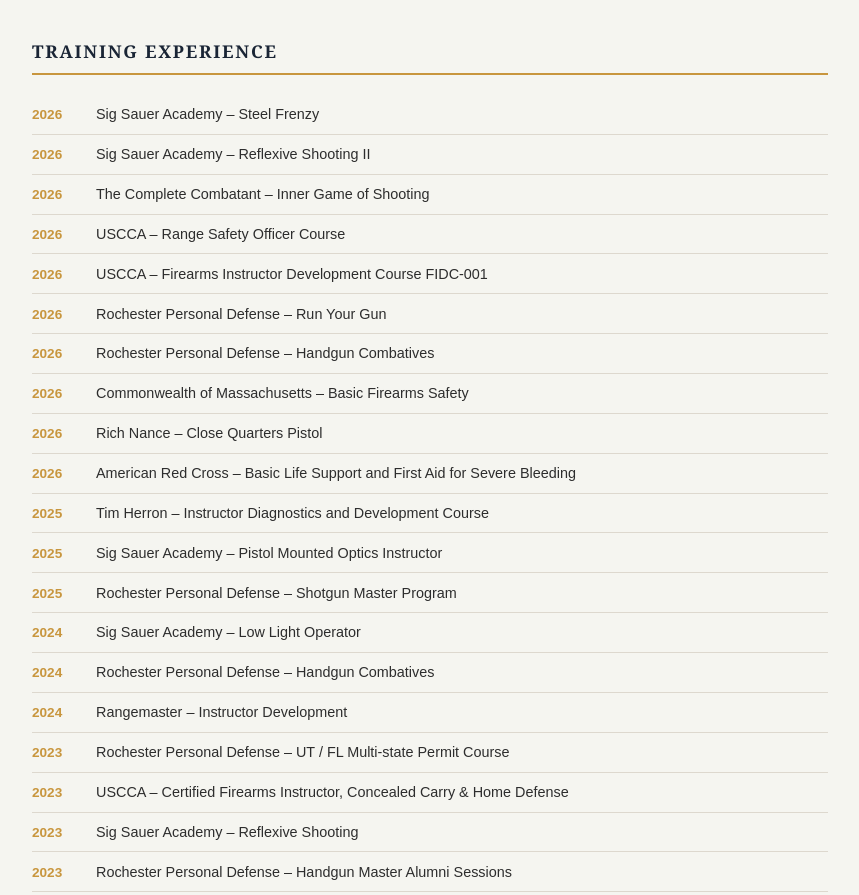
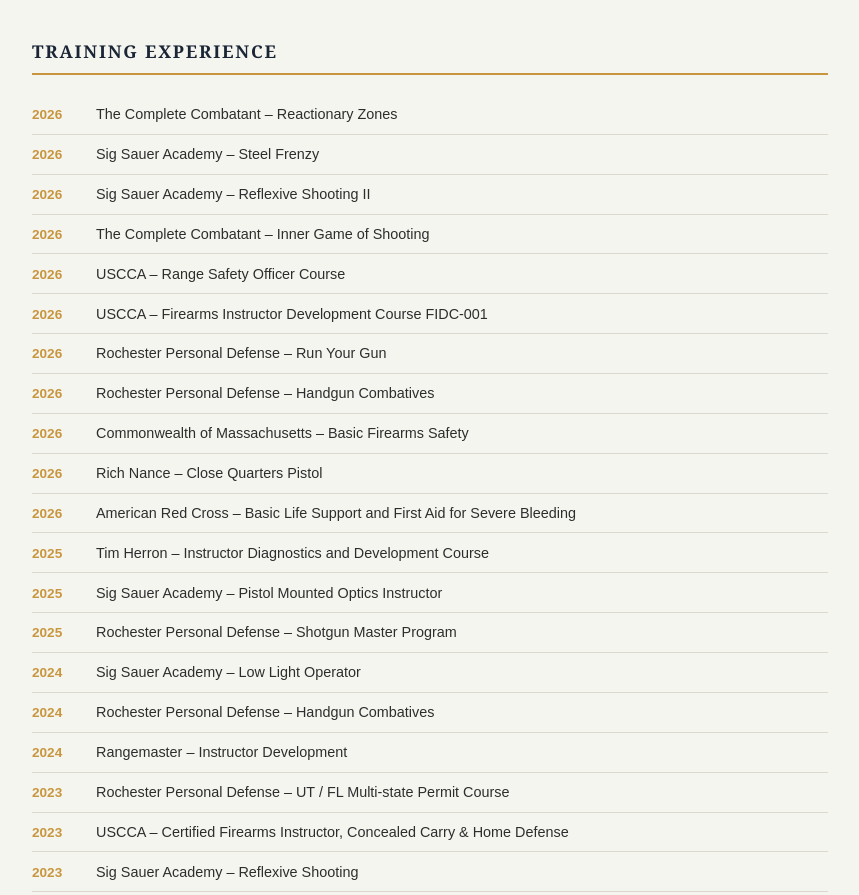
Before and after one commit to ericstephens/ericstephens.github.io, a plain HTML site: page instructorBio.html in a window 1280 px wide. Shown: the part 1774-2669 px from the top of the page, without its empty margins (210-1069 px from the left). Drawn offline with Linux system fonts and the light colour scheme.

Commit message:
new course

```diff
--- a/instructorBio.html
+++ b/instructorBio.html
@@ -497,6 +497,7 @@
   <section class="section">
     <h2 class="section-title">Training Experience</h2>
     <ul class="training-list">
+      <li><span class="training-year">2026</span><span class="training-detail">The Complete Combatant – Reactionary Zones</span></li>
       <li><span class="training-year">2026</span><span class="training-detail">Sig Sauer Academy – Steel Frenzy</span></li>
       <li><span class="training-year">2026</span><span class="training-detail">Sig Sauer Academy – Reflexive Shooting II</span></li>
       <li><span class="training-year">2026</span><span class="training-detail">The Complete Combatant – Inner Game of Shooting</span></li>
```
Also changed, not shown: 1 other file.
